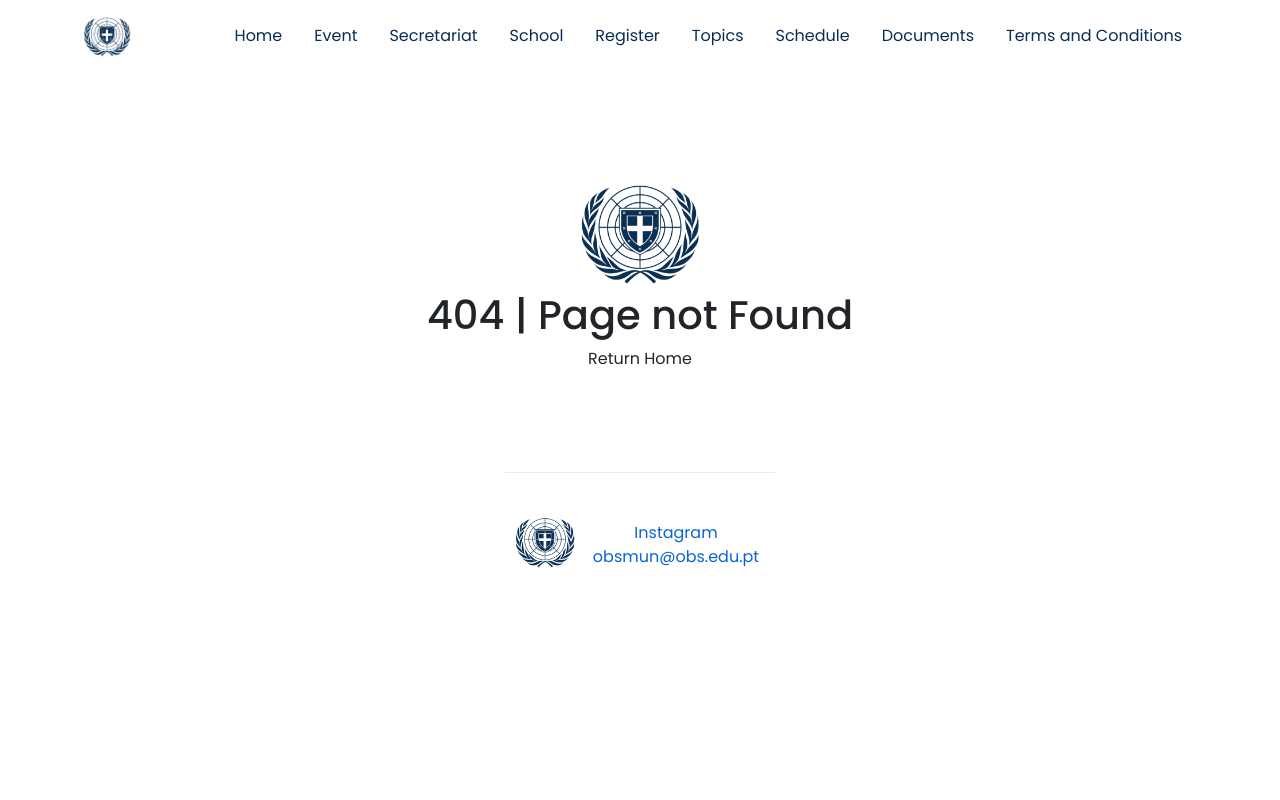
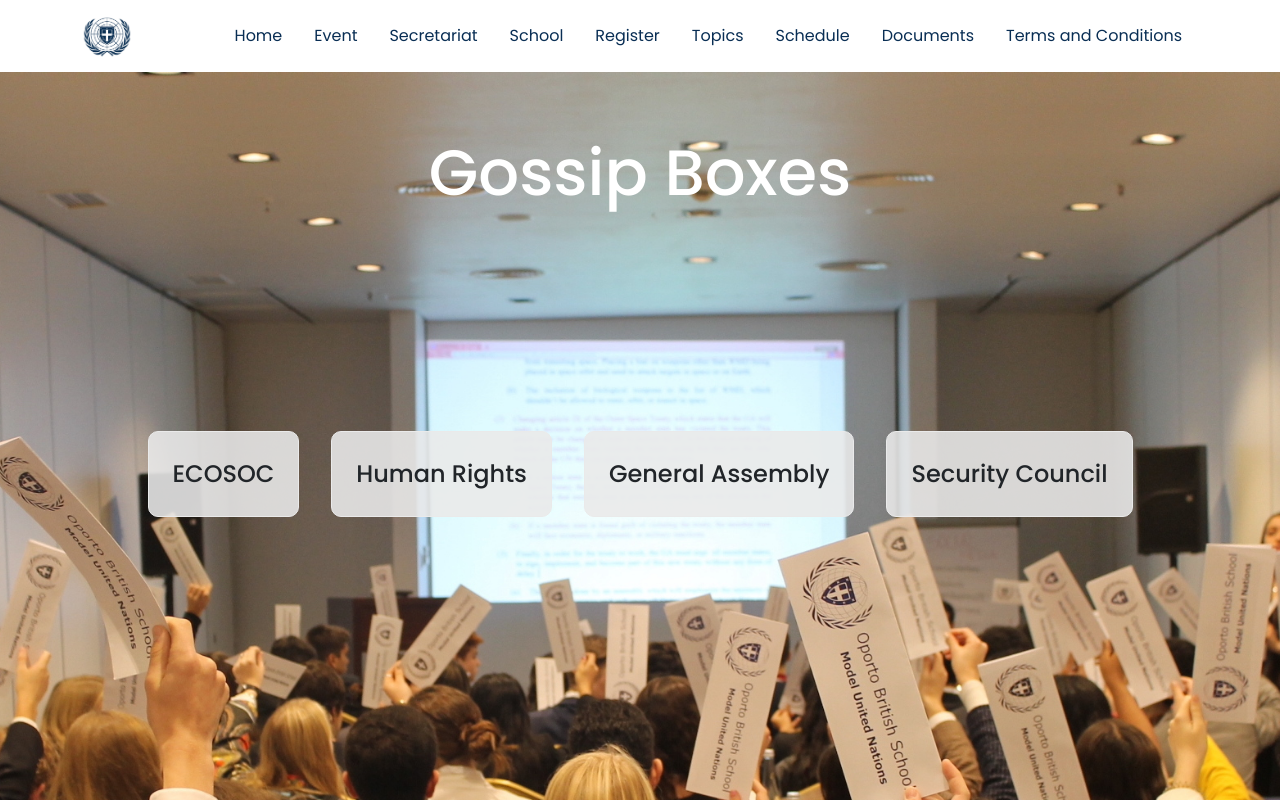
Before and after one commit to cesarhuret/obsmun, a Next.js app: page /gossipbox in a window 1280 px wide. Before the commit this address had no page. Shown: the top 800 px of the page. Built offline with nearby package versions, Linux system fonts and the light colour scheme.

Commit message:
Create gossipbox.js

```diff
--- /dev/null
+++ b/pages/gossipbox.js
@@ -0,0 +1,43 @@
+import Head from "next/head";
+import styles from '../styles/registration.module.css'
+
+export default function Documents () {
+
+    const documents = [
+        { name: "ECOSOC", path: "https://forms.gle/DhcwGkkj2Vdxmk3F6" },
+        { name: "Human Rights", path: "https://forms.gle/UUABtWzA7mDhCxqr5" },
+        { name: "General Assembly", path: "https://forms.gle/DQ1G2tsze4h8F2gs9" },
+        { name: 'Security Council', path: 'https://forms.gle/kkfYczGSFQ7rKCDX9' }
+    ]
+
+    return(
+        <div>
+            <div className={styles.container}>
+                <Head>
+                    <title>OBSMUN | Gossip Boxes</title>
+                    <meta name="description" content="Join us at OBSMUN 2022!" />
+                    <link rel="icon" href="/logo512.png" />
+                </Head>
+                <h1 className={styles.title}>
+                    Gossip Boxes
+                </h1>
+                <main className={styles.main}>
+                    <div className={`${styles.grid}`} data-aos='fade-up'>
+                        {documents.map((item, index) => (
+                            <div key={index} className={styles.card}>
+                                <a
+                                    href={item.path}
+                                    target='_blank'
+                                    rel="noreferrer"
+                                >
+                                    {item.name}
+                                </a>
+                            </div>
+                        ))}
+
+                    </div>
+                </main>
+            </div>
+        </div>
+    )
+}
```
